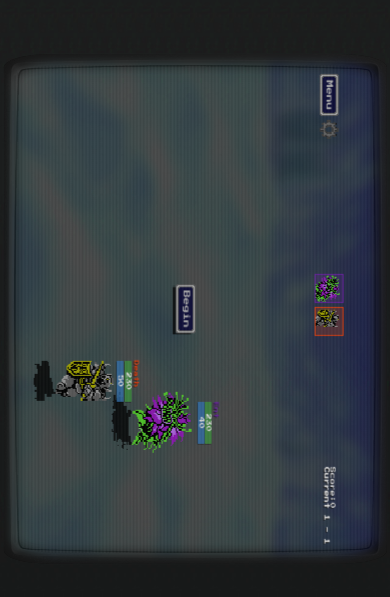
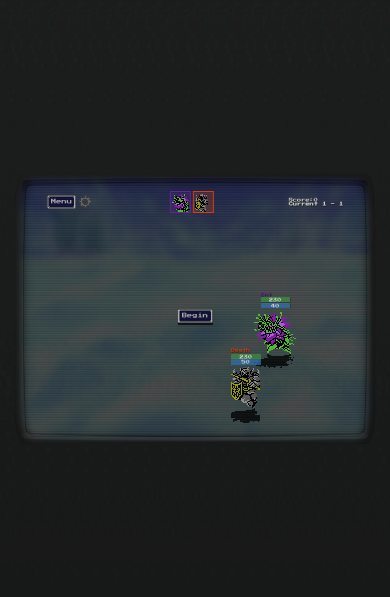
Before and after one commit to RudyMathis/ReactRPG, a React (Vite) app in the folder RPG/: page /game in a window 390 px wide. Shown: the part 113-710 px from the top of the page. Built offline with nearby package versions, Linux system fonts and the light colour scheme.

Commit message:
mobile update

```diff
--- a/RPG/src/index.css
+++ b/RPG/src/index.css
@@ -161,7 +161,12 @@ button {
 
 @media (max-width: 600px) {
 	#root {
-		zoom: .425;
-		transform: rotate(90deg);
+		zoom: .35;
 	}
 }
+
+@media (max-width: 420px) {
+	#root {
+		zoom: .3;
+	}
+}
--- a/RPG/src/routes/gameState/GameState.module.css
+++ b/RPG/src/routes/gameState/GameState.module.css
@@ -124,7 +124,7 @@
 
 @media screen and (max-width: 600px) {
     .topBar {
-        top: 10%;
+        width: calc(var(--width) - 18%);
     }
 }
 
```
